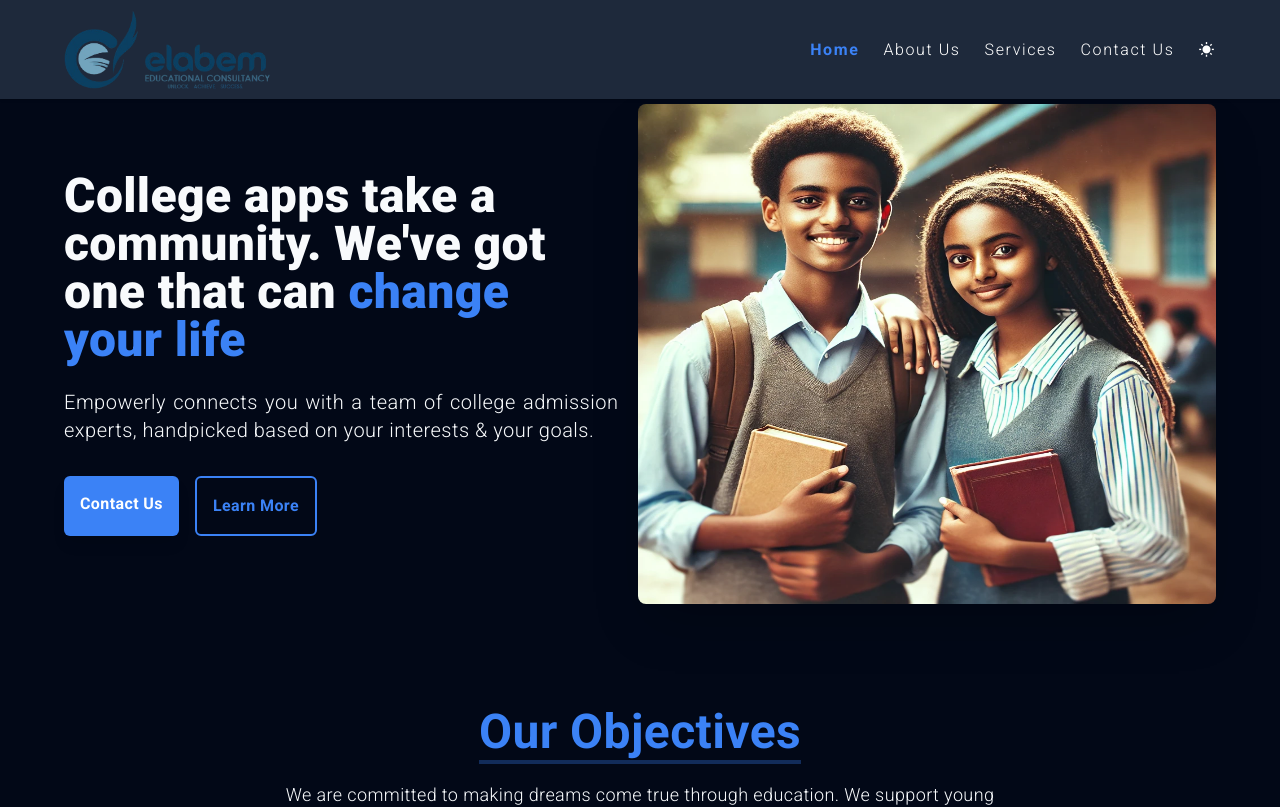
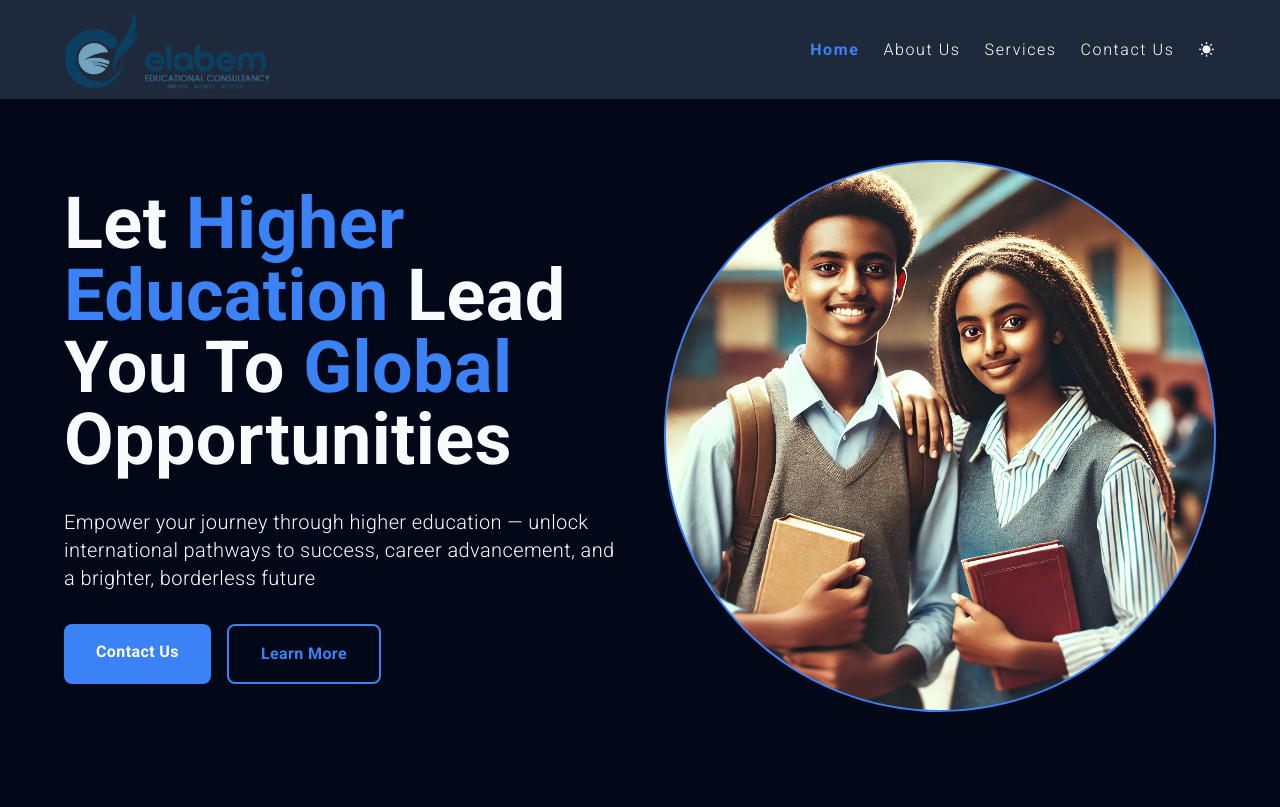
Before and after one commit to kasahun-welela/elabem, a Next.js app: page / in a window 1280 px wide. Shown: the top 807 px of the page. Built offline with nearby package versions, Linux system fonts and the light colour scheme.

Commit message:
update section with new slogan and structure

```diff
--- a/components/Hero.tsx
+++ b/components/Hero.tsx
@@ -5,44 +5,46 @@ import students from "@/public/student.webp";
 
 export default function Hero() {
   return (
-    <div className="md:flex justify-between items-center w-[90%] mx-auto py-10 mt-16 md:gap-5">
-      <div className="md:basis-1/2 text-center md:text-left animate-fadeIn">
-        <div className="flex flex-col gap-6">
-          <h1 className="md:text-4xl lg:text-5xl text-3xl font-extrabold leading-tight">
-            College apps take a community. We&apos;ve got one that can{" "}
-            <span className="text-primary relative">
-              change your life
-              <span className="absolute -bottom-2 left-0 w-full h-1 bg-primary/30"></span>
-            </span>
+    <section className="py-12 md:py-24 mt-16 w-[90%] mx-auto">
+      <div className="grid grid-cols-1 lg:grid-cols-2 gap-12 items-center">
+        <div className="space-y-8 animate-fadeIn">
+          <h1 className="text-4xl md:text-6xl lg:text-7xl font-bold leading-tight capitalize">
+            Let <span className="text-primary">higher education</span> lead you
+            to <span className="text-primary">global </span> opportunities
           </h1>
-          <p className="tracking-wide text-justify text-xl ">
-            Empowerly connects you with a team of college admission experts,
-            handpicked based on your interests & your goals.
+          <p className=" text-lg md:text-xl">
+            Empower your journey through higher education — unlock international
+            pathways to success, career advancement, and a brighter, borderless
+            future
           </p>
-        </div>
-        <div className="flex flex-col sm:flex-row gap-4 mt-8">
+          <div className="flex flex-col sm:flex-row gap-4">
             <Link
               href="/contact-us"
-            className="bg-primary hover:bg-primary/80 transition-all duration-300 p-4 rounded-md text-white inline-block text-center font-semibold shadow-lg hover:shadow-xl"
+              className="bg-primary text-white px-8 py-4 rounded-lg text-center font-semibold hover:bg-primary/80 transition-colors"
             >
               Contact Us
             </Link>
             <Link
               href="/about"
-            className="border-2 border-primary text-primary hover:bg-primary hover:text-white transition-all duration-300 p-4 rounded-md inline-block text-center font-semibold"
+              className="border-2 border-primary text-primary px-8 py-4 rounded-lg text-center font-semibold hover:bg-blue-50 transition-colors"
             >
               Learn More
             </Link>
           </div>
         </div>
-      <div className="mt-16 md:mt-0 animate-fadeInRight">
+
+        <div className="relative aspect-square w-full max-w-[600px] mx-auto animate-fadeInRight   ">
+          <div className="absolute inset-0 bg-primary rounded-full overflow-hidden border-2 border-primary ">
             <Image
               src={students}
-          alt="Students collaborating on college applications"
-          className="md:h-[500px] md:w-[600px] rounded-lg shadow-2xl transition-transform duration-300"
+              alt="Hero Image"
+              fill
+              className="object-contain"
               priority
             />
           </div>
         </div>
+      </div>
+    </section>
   );
 }
```
Lines whose indentation alone changed are shown as unchanged.
